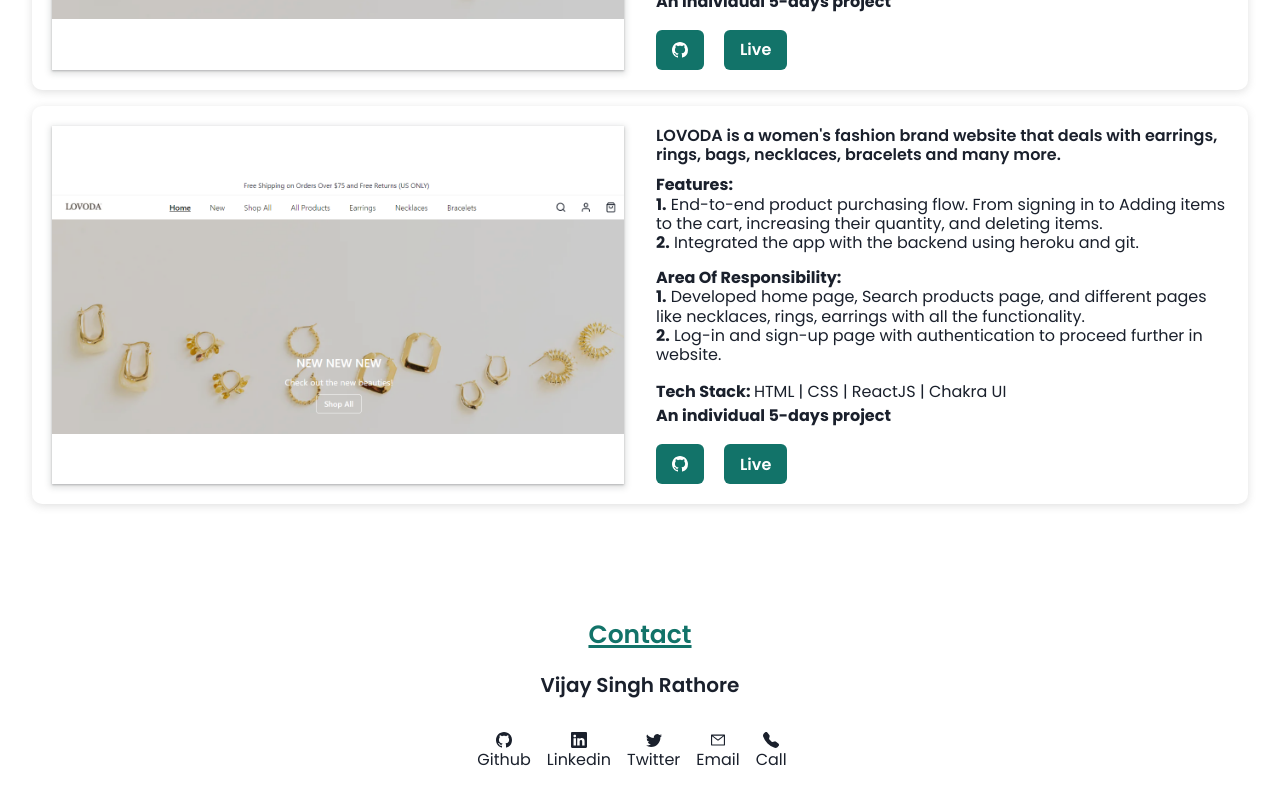
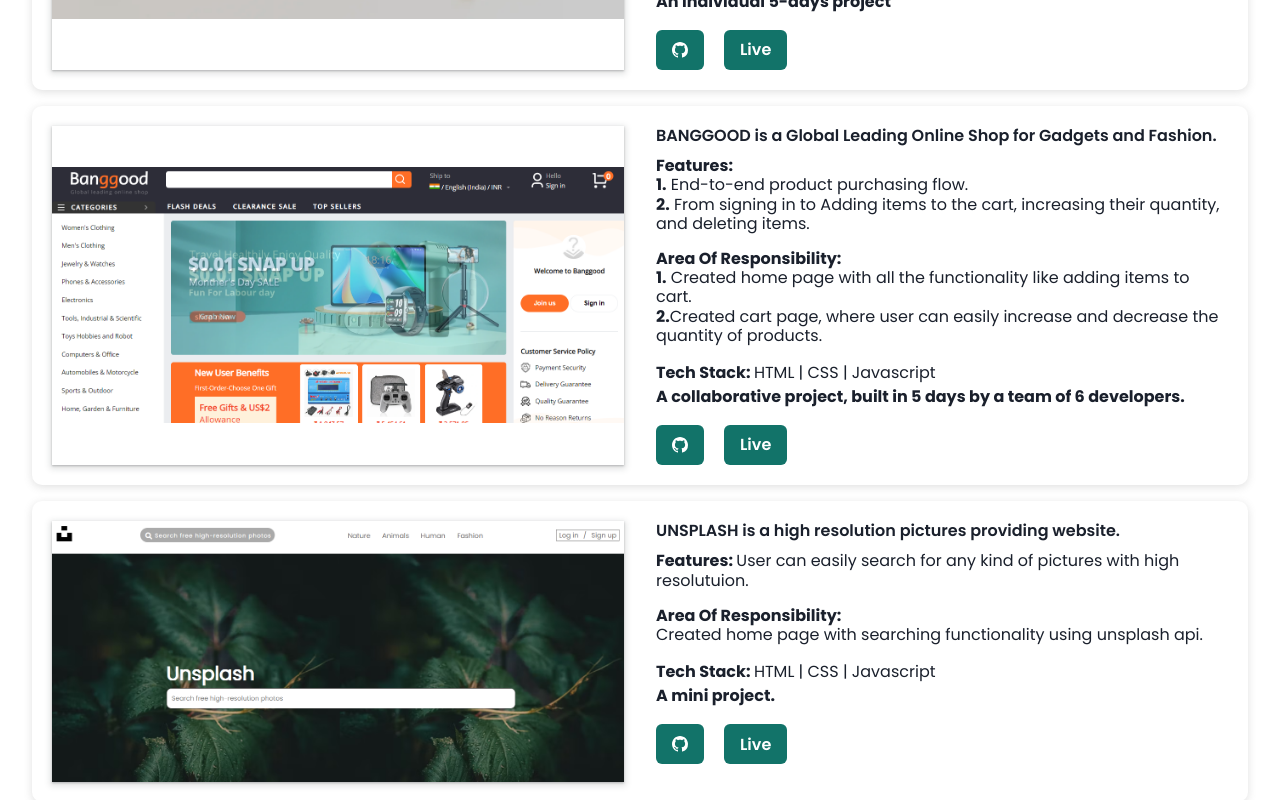
Before and after one commit to VijaySingh8650/VijaySingh8650.github.io, a React (Create React App) app: page / in a window 1280 px wide. Shown: the part 1740-2540 px from the top of the page. Built offline with nearby package versions, Linux system fonts and the light colour scheme.

Commit message:
portfolio

```diff
--- a/src/Components/Projects.jsx
+++ b/src/Components/Projects.jsx
@@ -2,6 +2,8 @@
 import React from 'react'
 import styles from "./project.module.css"
 import image from "../Image/Lovoda.png"
+import banggood from "../Image/banggood.png"
+import unsplash from "../Image/unsplash.png"
 import {BsGithub} from 'react-icons/bs';
 
 
@@ -67,24 +69,24 @@
 
         </SimpleGrid>
 
-
-        <SimpleGrid columns={[1,1,2]} className={styles.box} gap="2rem">
+        {/* 2nd project */}
+         <SimpleGrid columns={[1,1,2]} className={styles.box} gap="2rem">
                   <Box className={styles.imagebox}>
 
-                  <Image src={image} className={styles.image}/>
+                  <Image src={banggood} className={styles.image}/>
                   </Box>
                   <Box>
-                      <Text variant={["sm","base","md"]} className={styles.heading}>LOVODA is a women's fashion brand website that deals with earrings, rings, bags, necklaces, bracelets and many more.</Text>
+                      <Text variant={["sm","base","md"]} className={styles.heading}>BANGGOOD is a Global Leading Online Shop for Gadgets and Fashion.</Text>
                   <Text variant={["sm","base","md"]}  className={styles.features}>
                       <b>Features: </b>
                       <br />
                             <b>1.</b> End-to-end product purchasing flow.
-                              From signing in to Adding items to the cart, increasing their quantity, and deleting items.
+
 
 
                      <br />
 
-                        <b>2.</b> Integrated the app with the backend using heroku and git.
+                        <b>2.</b> From signing in to Adding items to the cart, increasing their quantity, and deleting items.
 
 
 
@@ -93,24 +95,24 @@
                   <Text variant={["sm","base","md"]}  className={styles.responsibility}>
                           <b>Area Of Responsibility: </b>
                           <br />
-                     <b>1.</b> Developed home page, Search products page, and different pages like necklaces, rings, earrings with all the functionality.
+                     <b>1.</b> Created home page with all the functionality like adding items to cart.
 
                       <br />
 
 
-                      <b>2.</b> Log-in and sign-up page with authentication to proceed further in website.
+                      <b>2.</b>Created cart page, where user can easily increase and decrease the quantity of products.
                   </Text>
-                  <Text variant={["sm","base","md"]}  className={styles.stack}><b>Tech Stack: </b>HTML | CSS | ReactJS | Chakra UI</Text>
-                      <Text variant={["sm", "base", "md"]} className={styles.time}>An individual 5-days  project </Text>
+                  <Text variant={["sm","base","md"]}  className={styles.stack}><b>Tech Stack: </b>HTML | CSS | Javascript</Text>
+                      <Text variant={["sm", "base", "md"]} className={styles.time}>A collaborative project, built in 5 days by a team of 6 developers.</Text>
 
                         <Box mt="1rem" className={styles.btn}>
 
                                   <Button bg='#127369' color={"white"} variant={["sm", "base", "md"]}>
-                                      <a href="https://github.com/VijaySingh8650">
+                                      <a href="https://github.com/VijaySingh8650/Banggood-Website">
                           <Text variant={["sm", "base", "md"]}><BsGithub /></Text></a></Button>
 
                           <Button bg='#127369' color={"white"} variant={["sm", "base", "md"]} className={styles.btn2}>
-                              <a href="https://lovoda-ecommerce-website.netlify.app/">
+                              <a href="https://prismatic-bubblegum-5ec055.netlify.app/">
                               <Text variant={["sm", "base", "md"]}>Live</Text></a>
               </Button>
 
@@ -121,6 +123,57 @@
               </SimpleGrid>
 
 
+        {/* 3rd project */}
+
+        <SimpleGrid columns={[1,1,2]} className={styles.box} gap="2rem">
+                  <Box className={styles.imagebox}>
+
+                  <Image src={unsplash} className={styles.image}/>
+                  </Box>
+                  <Box>
+                      <Text variant={["sm","base","md"]} className={styles.heading}>UNSPLASH is a high resolution pictures providing website.</Text>
+                  <Text variant={["sm","base","md"]}  className={styles.features}>
+                      <b>Features: </b>
+                      User can easily search for any kind of pictures with high resolutuion.
+
+
+
+                  </Text>
+                  <Text variant={["sm","base","md"]}  className={styles.responsibility}>
+                          <b>Area Of Responsibility: </b>
+                          <br />
+                           Created home page with searching functionality using unsplash api.
+                  </Text>
+                  <Text variant={["sm","base","md"]}  className={styles.stack}><b>Tech Stack: </b>HTML | CSS | Javascript</Text>
+                      <Text variant={["sm", "base", "md"]} className={styles.time}>A mini project.</Text>
+
+                        <Box mt="1rem" className={styles.btn}>
+
+                                  <Button bg='#127369' color={"white"} variant={["sm", "base", "md"]}>
+                                      <a href="https://github.com/VijaySingh8650/Unsplash-Clone">
+                          <Text variant={["sm", "base", "md"]}><BsGithub /></Text></a></Button>
+
+                          <Button bg='#127369' color={"white"} variant={["sm", "base", "md"]} className={styles.btn2}>
+                              <a href="https://unsplash-js.netlify.app/">
+                              <Text variant={["sm", "base", "md"]}>Live</Text></a>
+              </Button>
+
+                        </Box>
+
+                  </Box>
+
+              </SimpleGrid>
+
+
+
+
+
+
+
+
+
+
+
           </Box>
     </Box>
   )
```
Also changed, not shown: src/Image/unsplash.png (added).
